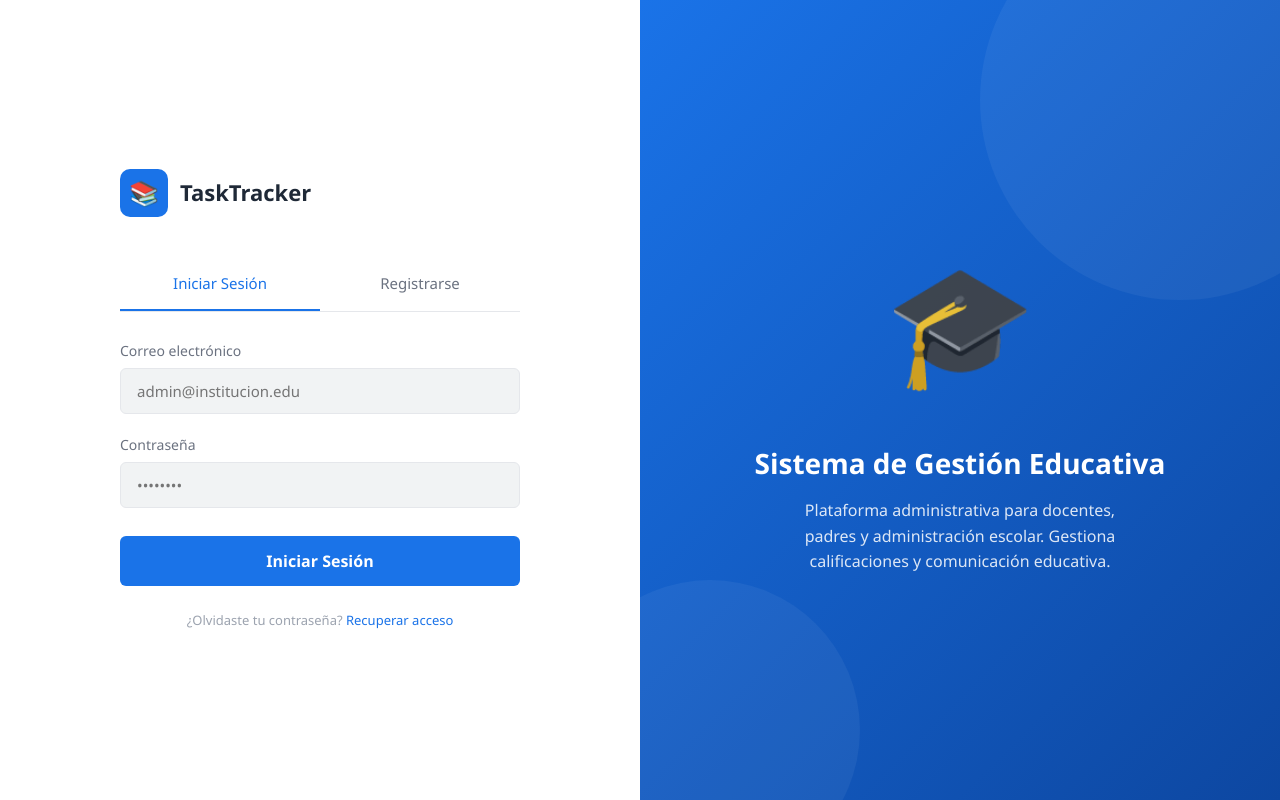
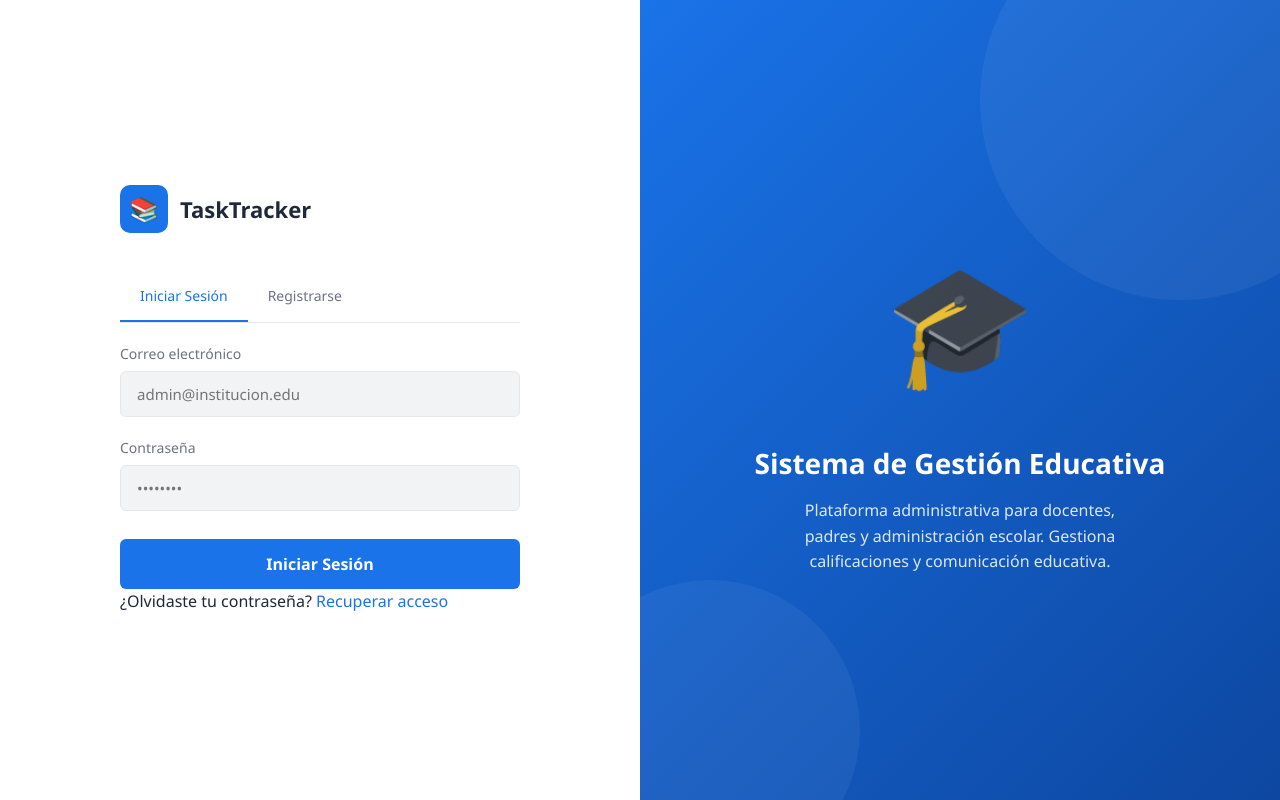
Before and after one commit to AldoManuel/AppMovil, a plain HTML site: page index.html in a window 1280 px wide. Drawn offline with nearby package versions, Linux system fonts and the light colour scheme.

Commit message:
Elimina reglas CSS duplicadas de login-tabs y login-footer

```diff
--- a/assets/css/style.css
+++ b/assets/css/style.css
@@ -1652,24 +1652,6 @@ input, select, textarea {
   box-shadow: var(--shadow-lg);
 }
 
-.login-footer {
-  text-align: center;
-  margin-top: 24px;
-  font-size: 13px;
-  color: var(--text-light);
-}
-
-.login-tabs {
-  margin-bottom: 28px;
-}
-
-.login-tabs .tab-item {
-  flex: 1;
-  text-align: center;
-  font-size: 15px;
-  padding: 14px 20px;
-}
-
 .login-right {
   flex: 1;
   background: linear-gradient(135deg, var(--primary) 0%, #0d47a1 100%);
```
